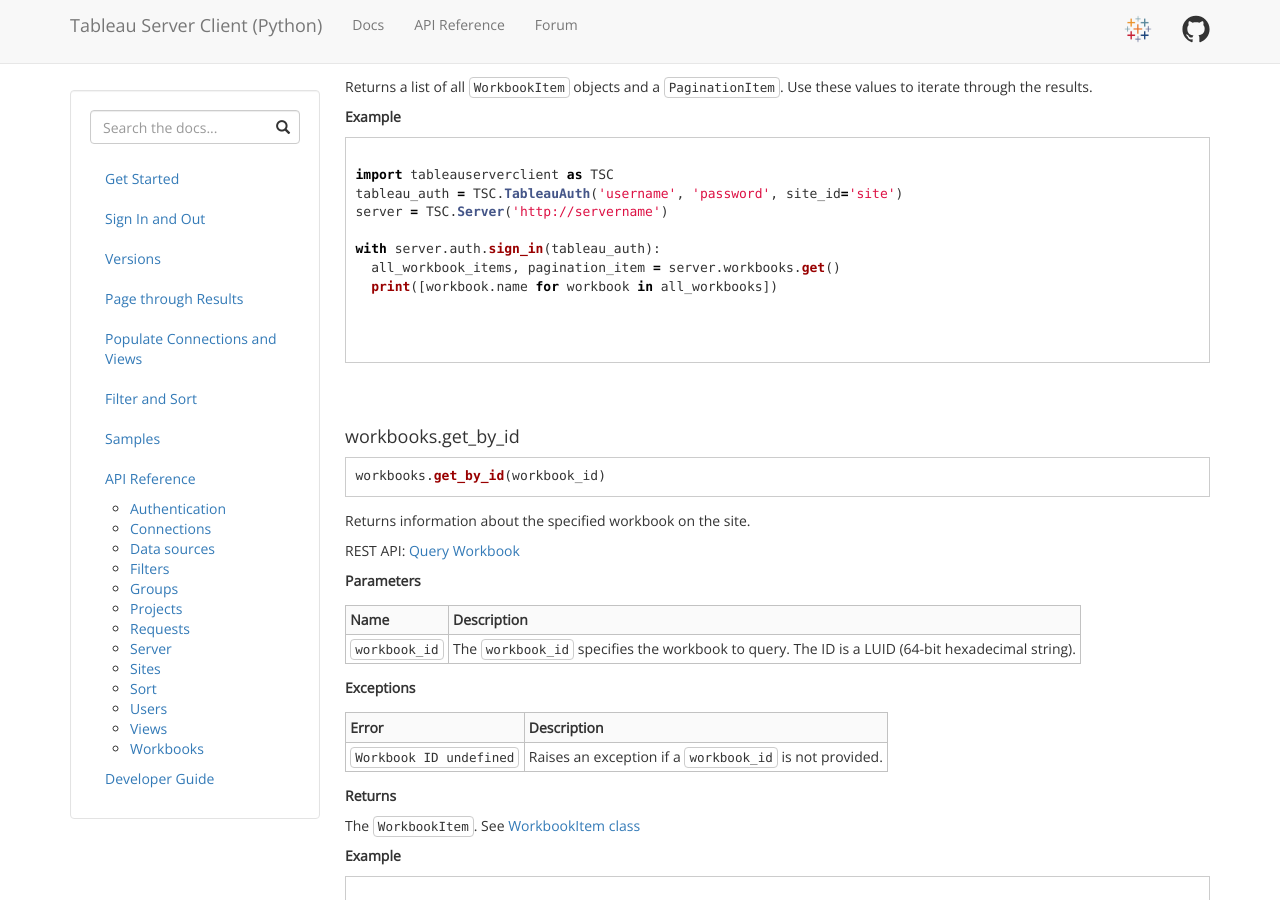
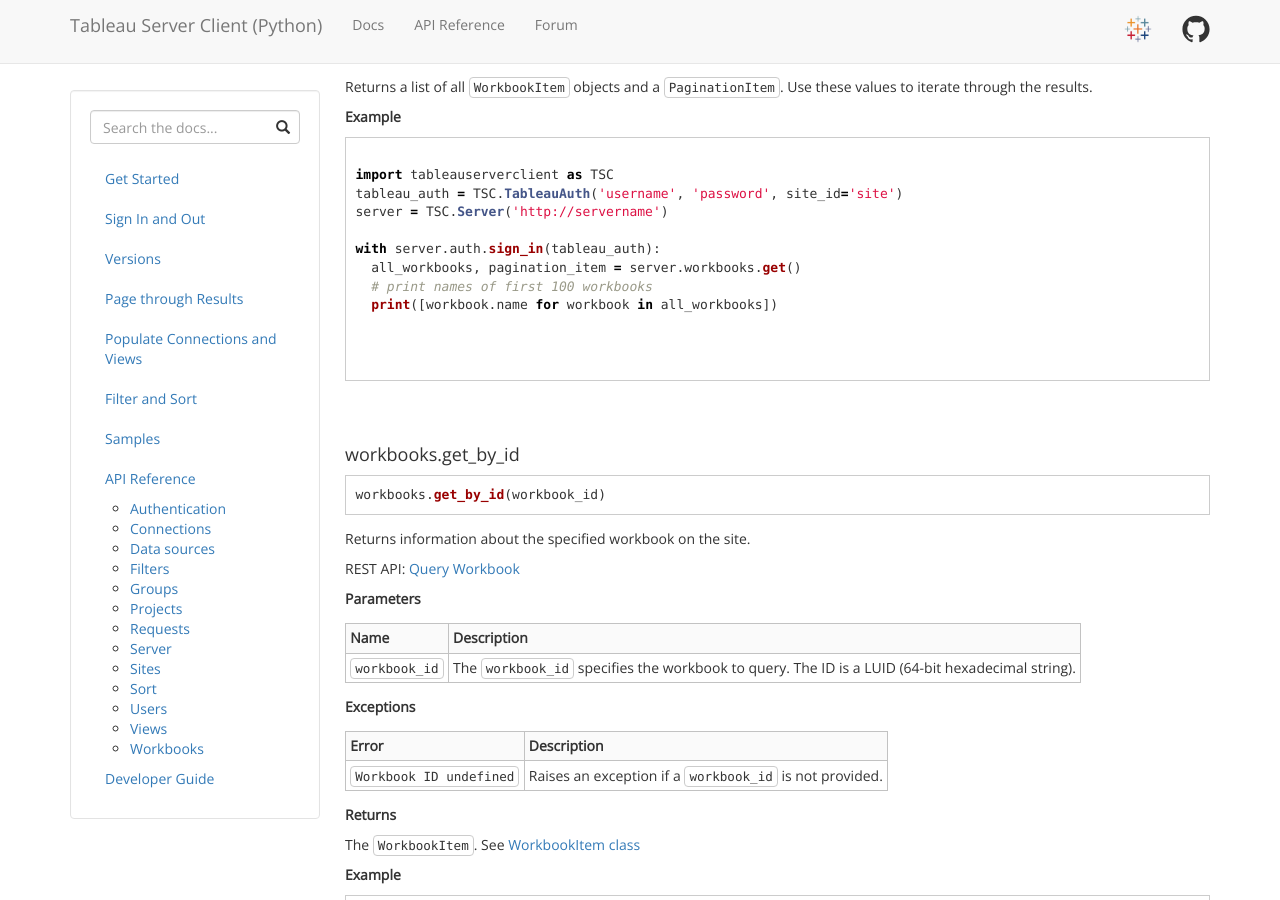
Before and after one commit to tableau/server-client-python, a Jekyll site: the page built from docs/docs/api-ref.md, in a window 1280 px wide and 900 px high, scrolled down 44799 px. Built offline with Jekyll 4.4.1, drawn with Linux system fonts in a browser that asks for light colours.

Commit message:
Update api-ref.md (fix typo in code snippet)
fixing doc issue: Workbook API Reference naming convention is off in Example for get() #193
https://github.com/tableau/server-client-python/issues/193

```diff
--- a/docs/docs/api-ref.md
+++ b/docs/docs/api-ref.md
@@ -2574,7 +2574,8 @@
 server = TSC.Server('http://servername')
 
 with server.auth.sign_in(tableau_auth):
-  all_workbook_items, pagination_item = server.workbooks.get()
+  all_workbooks, pagination_item = server.workbooks.get()
+  # print names of first 100 workbooks
   print([workbook.name for workbook in all_workbooks])
 
 
```
